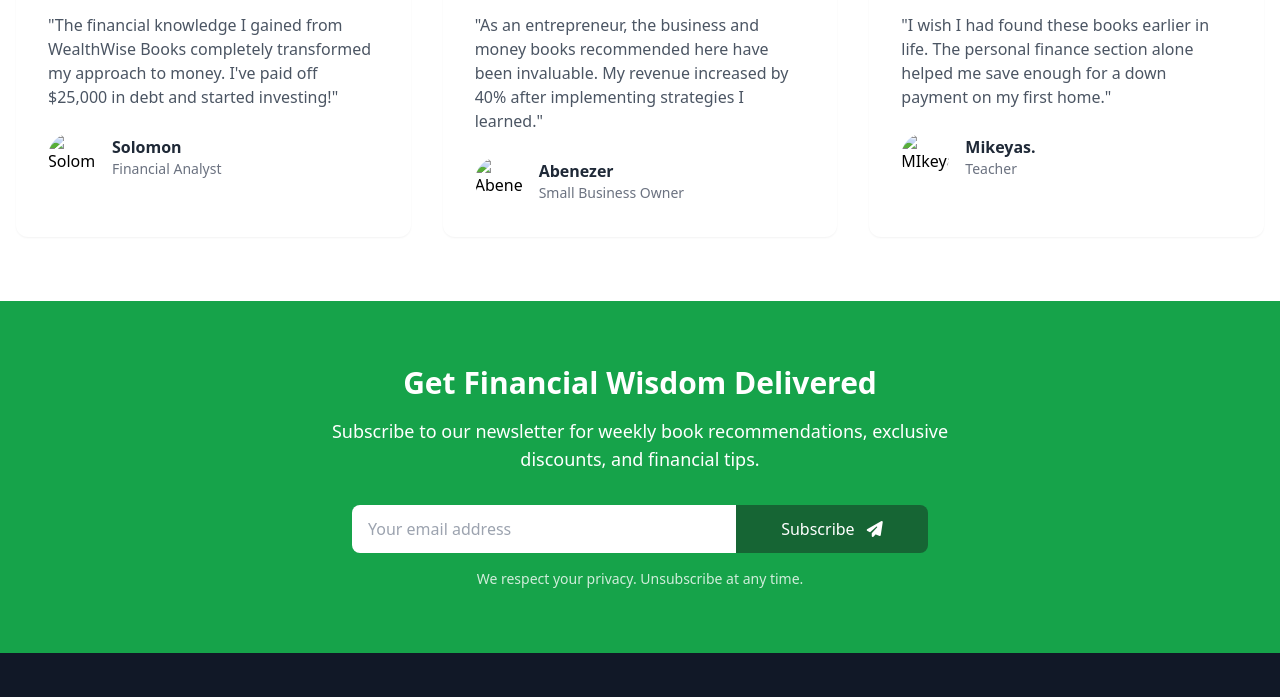
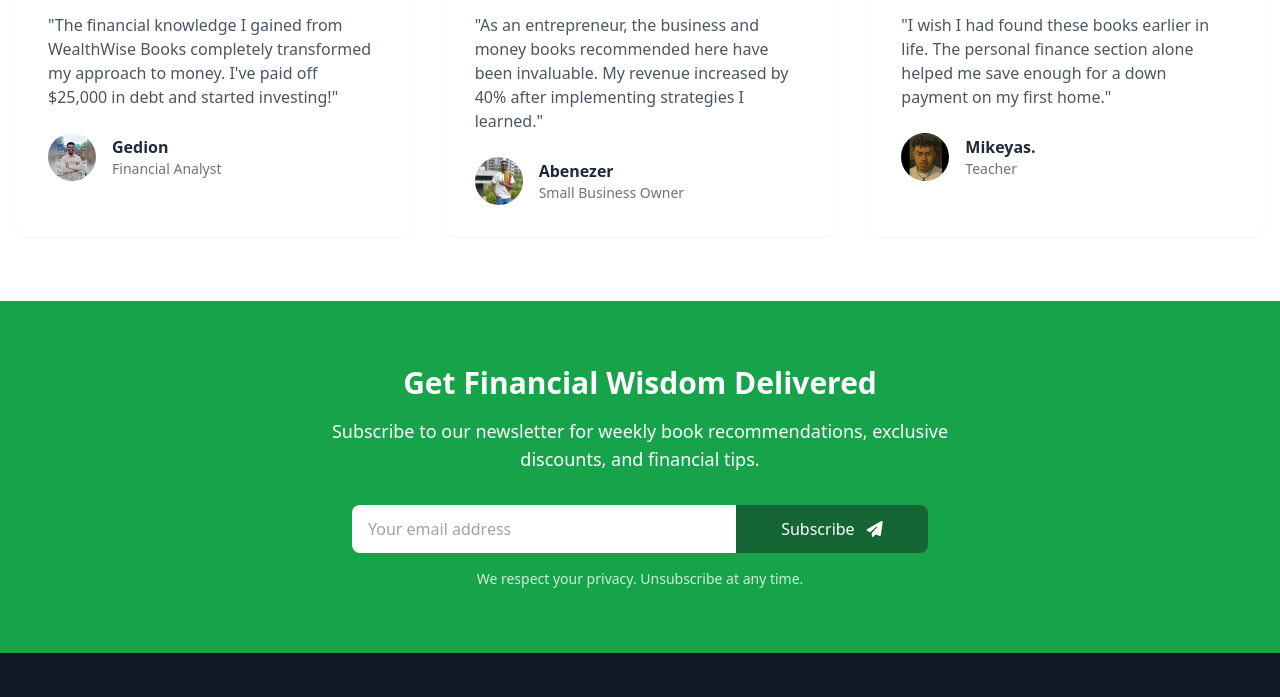
Before and after one commit to BLA573/-WealthWise-Books, a plain HTML site: page index.html in a window 1280 px wide. Shown: the part 2941-3638 px from the top of the page. Drawn offline with nearby package versions, Linux system fonts and the light colour scheme.

Commit message:
WealthWise Books

```diff
--- a/index.html
+++ b/index.html
@@ -499,9 +499,9 @@
                     </div>
                     <p class="text-gray-600 mb-6">"The financial knowledge I gained from WealthWise Books completely transformed my approach to money. I've paid off $25,000 in debt and started investing!"</p>
                     <div class="flex items-center">
-                        <img src="#" alt="Solomon" class="w-12 h-12 rounded-full object-cover mr-4">
+                        <img src="IMG/photo_2025-05-13_23-52-37.jpg" alt="Solomon" class="w-12 h-12 rounded-full object-cover mr-4">
                         <div>
-                            <h4 class="font-bold text-gray-800">Solomon</h4>
+                            <h4 class="font-bold text-gray-800">Gedion</h4>
                             <p class="text-gray-500 text-sm">Financial Analyst</p>
                         </div>
                     </div>
@@ -518,7 +518,7 @@
                     </div>
                     <p class="text-gray-600 mb-6">"As an entrepreneur, the business and money books recommended here have been invaluable. My revenue increased by 40% after implementing strategies I learned."</p>
                     <div class="flex items-center">
-                        <img src="#" alt="Abenezer" class="w-12 h-12 rounded-full object-cover mr-4">
+                        <img src="IMG/photo_2025-05-13_23-52-33.jpg" alt="Abenezer" class="w-12 h-12 rounded-full object-cover mr-4">
                         <div>
                             <h4 class="font-bold text-gray-800">Abenezer</h4>
                             <p class="text-gray-500 text-sm">Small Business Owner</p>
@@ -537,7 +537,7 @@
                     </div>
                     <p class="text-gray-600 mb-6">"I wish I had found these books earlier in life. The personal finance section alone helped me save enough for a down payment on my first home."</p>
                     <div class="flex items-center">
-                        <img src="#" alt="MIkeyas" class="w-12 h-12 rounded-full object-cover mr-4">
+                        <img src="IMG/photo_2025-05-13_23-51-13.jpg" alt="MIkeyas" class="w-12 h-12 rounded-full object-cover mr-4">
                         <div>
                             <h4 class="font-bold text-gray-800">Mikeyas.</h4>
                             <p class="text-gray-500 text-sm">Teacher</p>
```
Also changed, not shown: IMG/photo_2025-05-13_23-51-13.jpg (added), IMG/photo_2025-05-13_23-52-33.jpg (added), IMG/photo_2025-05-13_23-52-37.jpg (added).
